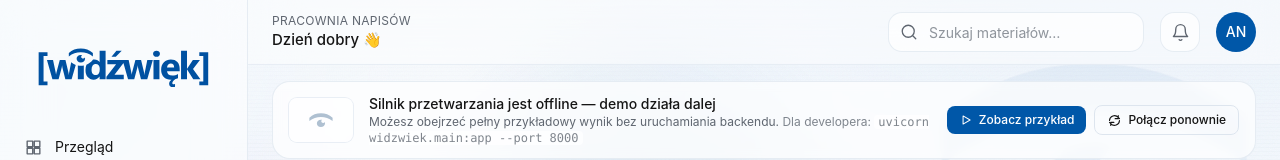
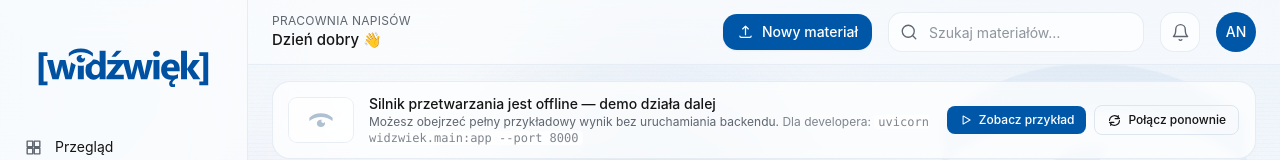
Before and after one commit to DrNicoArt/widzwiek-saas, a Next.js app in the folder web/: page /app/studio in a window 1280 px wide. Shown: the top 160 px of the page. Built offline with nearby package versions, Linux system fonts and the light colour scheme; no server answers.

Commit message:
ux: staly przycisk 'Nowy materiał' w topbarze (upload zawsze pod reka, z kazdego ekranu) + nadtytul widoku materialu 'Studio'->'Material' (koniec dwoch Studio)

```diff
--- a/web/src/app/app/projekty/[id]/ProjectClientLayout.tsx
+++ b/web/src/app/app/projekty/[id]/ProjectClientLayout.tsx
@@ -58,7 +58,7 @@ export default function ProjectLayout({ children }: { children: ReactNode }) {
       <div className="mb-5 flex flex-wrap items-start gap-3">
         <span className="grid h-11 w-11 shrink-0 place-items-center rounded-xl bg-brand-50 text-brand-700"><Icon name="captions" size={22} /></span>
         <div className="min-w-0 flex-1">
-          <p className="text-[11px] font-medium uppercase tracking-wider text-brand-600">Studio</p>
+          <p className="text-[11px] font-medium uppercase tracking-wider text-brand-600">Materiał</p>
           <h1 className="truncate text-xl font-medium text-graphite">{loading ? "Wczytywanie…" : found ? title : "Materiał nieznany"}</h1>
           <p className="text-xs text-muted">{meta.length ? meta.join(" · ") : (real ? "materiał wgrany (edytowalny)" : "materiał przykładowy (demo)")}</p>
         </div>
--- a/web/src/components/shell/Topbar.tsx
+++ b/web/src/components/shell/Topbar.tsx
@@ -1,5 +1,6 @@
 "use client";
 import { useState } from "react";
+import Link from "next/link";
 import { useRouter } from "next/navigation";
 import Icon from "@/components/ui/Icon";
 
@@ -16,7 +17,8 @@ export default function Topbar() {
         <p className="truncate text-xs uppercase tracking-wide text-muted">Pracownia napisów</p>
         <h1 className="truncate text-[15px] font-medium text-graphite">Dzień dobry 👋</h1>
       </div>
-      <form onSubmit={submit} className="ml-auto hidden items-center md:flex">
+      <Link href="/app/studio" className="focusring ml-auto inline-flex items-center gap-2 rounded-xl bg-brand-600 px-3.5 py-2 text-sm font-medium text-white shadow-sm transition-colors hover:bg-brand-700"><Icon name="upload" size={17} /> <span className="hidden sm:inline">Nowy materiał</span></Link>
+      <form onSubmit={submit} className="hidden items-center md:flex">
         <div className="relative">
           <Icon name="search" size={18} className="pointer-events-none absolute left-3 top-1/2 -translate-y-1/2 text-muted" />
           <input type="search" value={q} onChange={(e) => setQ(e.target.value)} placeholder="Szukaj materiałów…"
```
